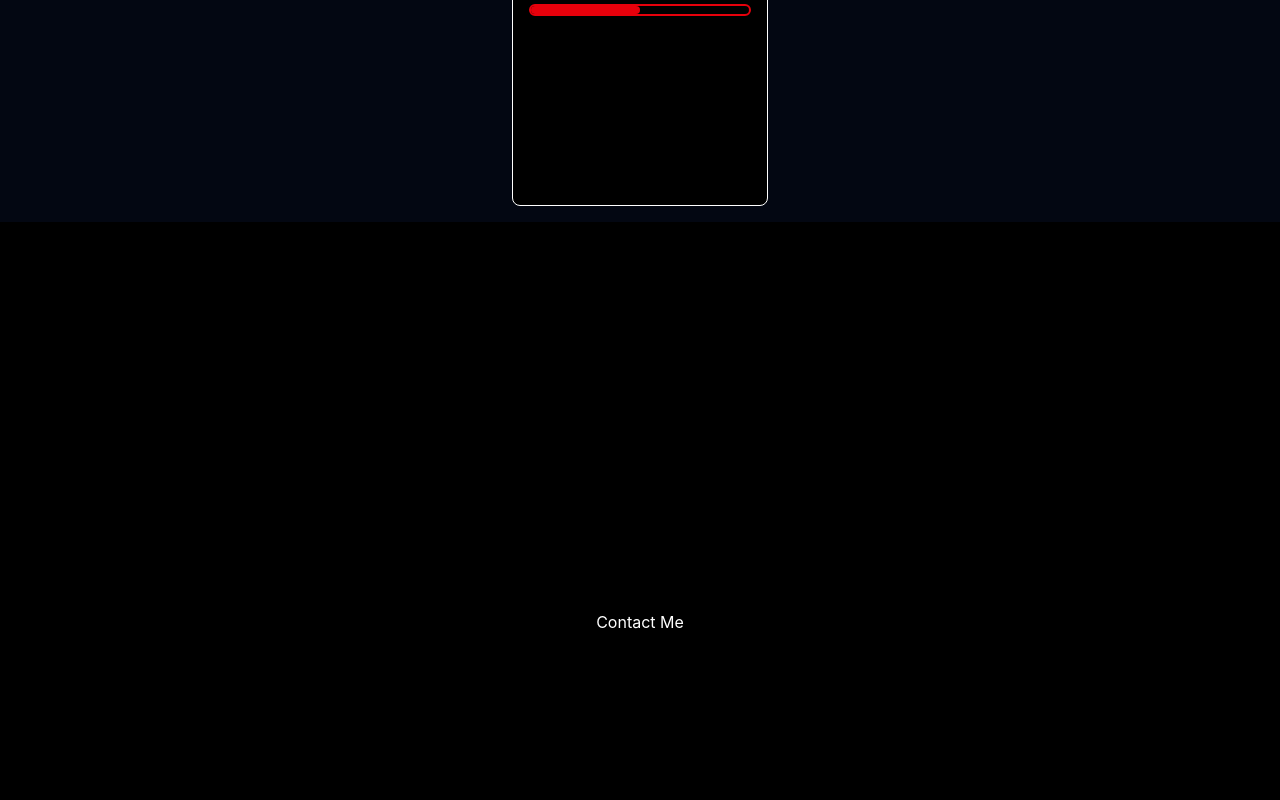
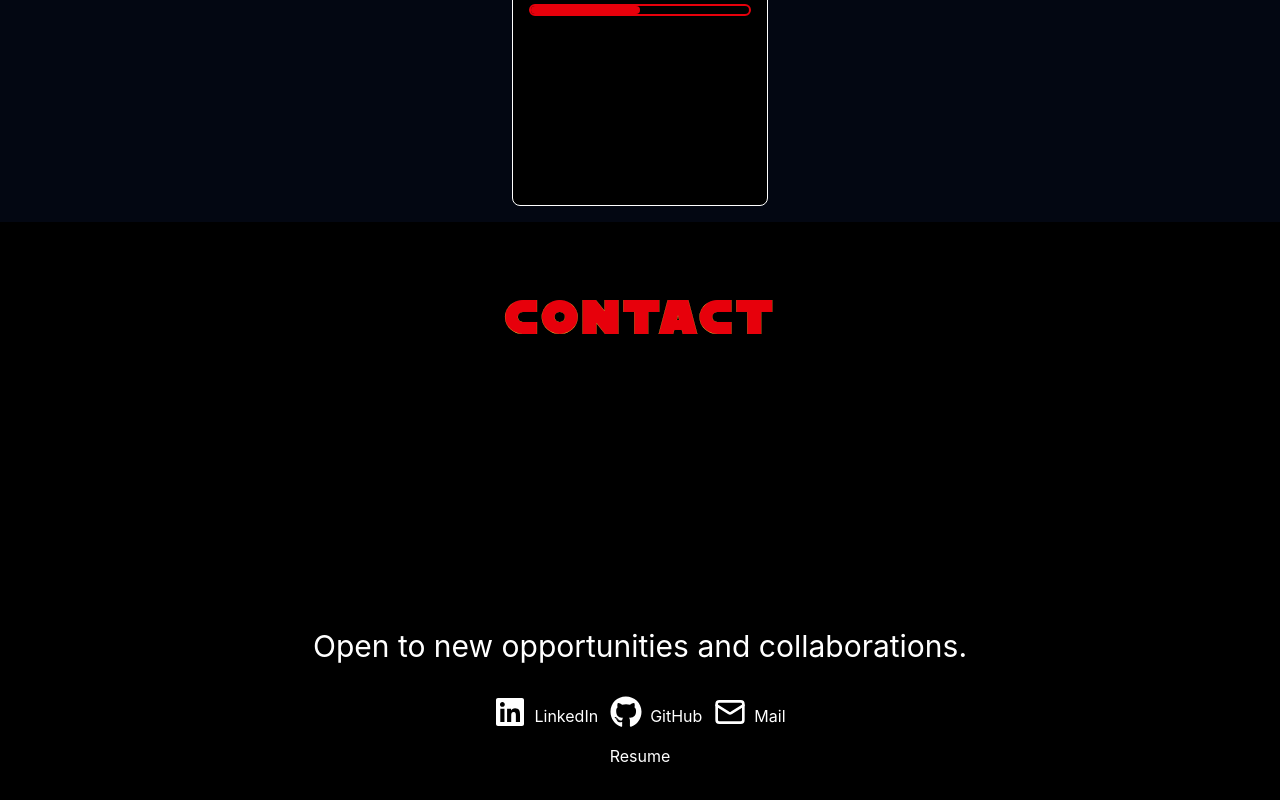
Before and after one commit to denzoromero/DJR-Portofolio, a React (Vite) app: page / in a window 1280 px wide. Shown: the part 4962-5762 px from the top of the page. Built offline with nearby package versions, Linux system fonts and the light colour scheme.

Commit message:
update: Adding contact me

```diff
--- /dev/null
+++ b/sections/ContactMe.jsx
@@ -0,0 +1,39 @@
+import TitleHeader from '../components/TitleHeader'
+
+import { FaGithub, FaLinkedin } from "react-icons/fa";
+import { Mail } from 'lucide-react';
+
+
+export default function ContactMe ({id}){
+
+
+    return (
+        <section id={id} className="h-screen pt-16 w-full overflow-auto flex flex-col bg-black">
+                <TitleHeader title={id}/>
+                <div className='flex flex-col gap-4 h-full justify-center items-center'>
+                    <p className='text-3xl p-4'>
+                        Open to new opportunities and collaborations.
+                    </p>
+                    <div className='flex flex-row gap-3'>
+                        <button className='flex flex-row gap-2 items-end'>
+                            <FaLinkedin className='size-8' />
+                            LinkedIn
+                        </button>
+                        <button className='flex flex-row gap-2 items-end'>
+                            <FaGithub className='size-8' />
+                            GitHub
+                        </button>
+                        <button className='flex flex-row gap-2 items-end'>
+                            <Mail className='size-8' />
+                            Mail
+                        </button>
+                    </div>
+                    <div>
+                        <button>
+                            Resume
+                        </button>
+                    </div>
+                </div>
+        </section>
+    );
+}
--- a/src/App.jsx
+++ b/src/App.jsx
@@ -6,7 +6,7 @@ import SkillsSection from "../sections/SkillsSection"
 import AboutSection from "../sections/AboutSection"
 import ExperienceSection from "../sections/ExperienceSection"
 import ProjectSection from "../sections/ProjectSection"
-
+import ContactMe from "../sections/ContactMe"
 
 
 function App() {
@@ -30,6 +30,8 @@ function App() {
 
       <SkillsSection id="skills" />
 
+      <ContactMe id="contact" />
+
       {/* <section id="skills" className="h-screen flex items-center justify-center">
         <h1>Skills</h1>
       </section> */}
@@ -46,9 +48,10 @@ function App() {
         <h1>Projects</h1>
       </section> */}
 
-      <section id="contact" className="h-screen flex items-center justify-center bg-black">
+      {/* <section id="contact" className="h-screen flex items-center justify-center bg-black">
         <h1>Contact Me</h1>
-      </section>
+      </section> */}
+
     </main>
 
     </>
```
